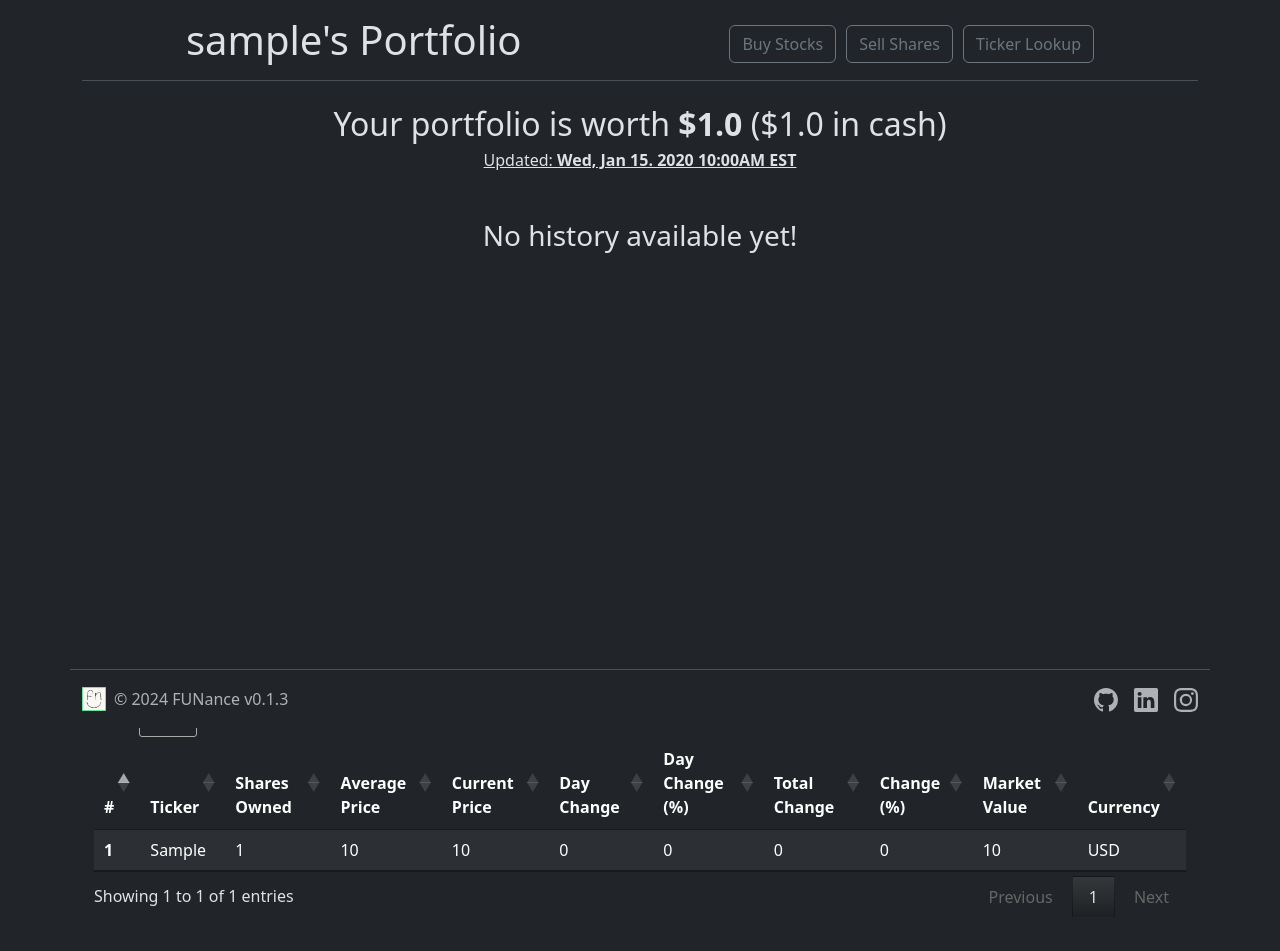
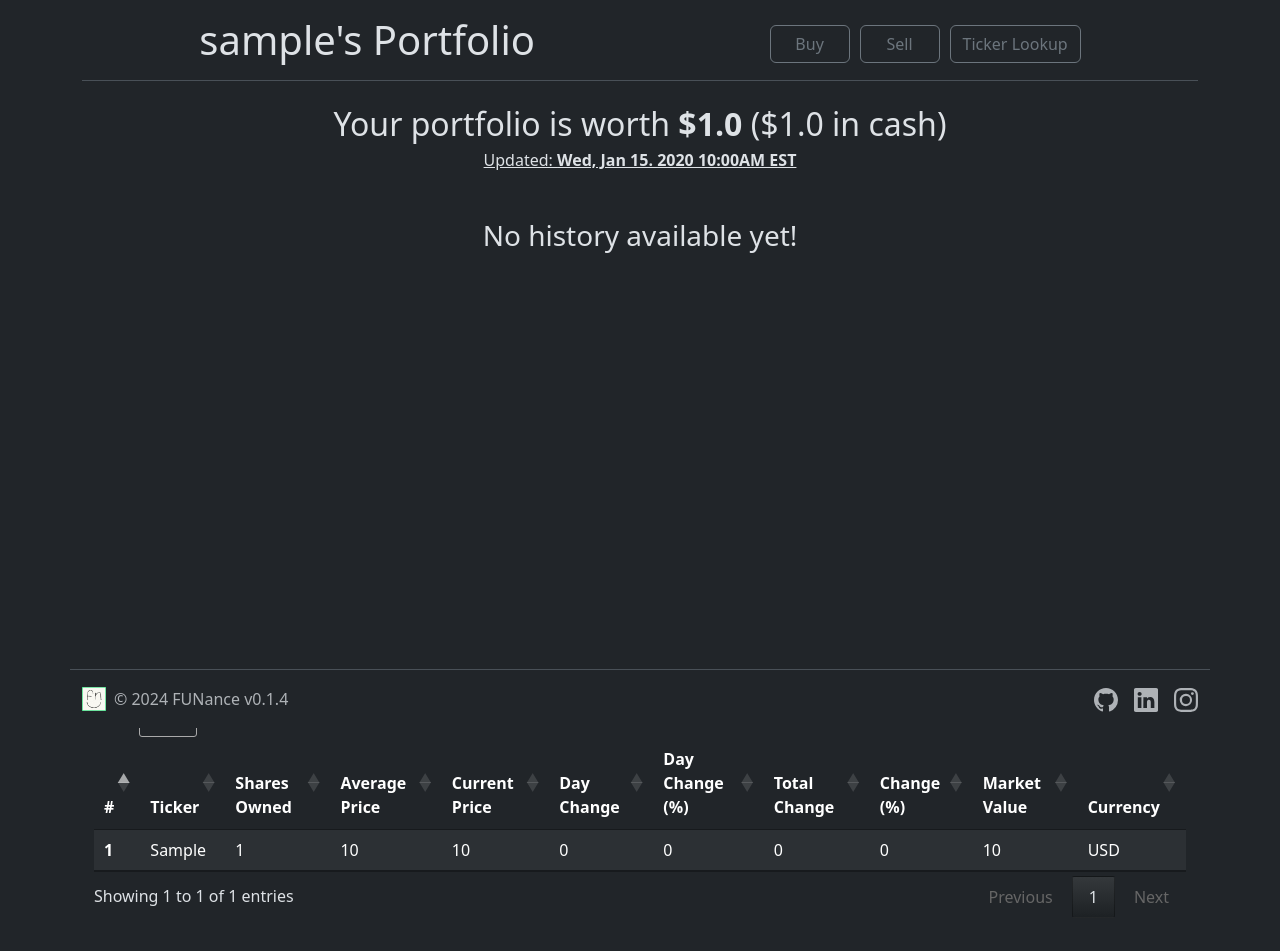
Before and after one commit to yangsu01/Funance_app, a Flask app: page /dashboard in a window 1280 px wide. Shown: the part 72-1023 px from the top of the page. Run offline with Flask 3, Linux system fonts and the light colour scheme; a user stored in the database is signed in; tables that the repository leaves empty hold one stand-in row (values such as "Sample post"); some libraries are stand-ins or nearby versions.

Commit message:
fix inefficiency

```diff
--- a/src/webapp/static/styles/main.css
+++ b/src/webapp/static/styles/main.css
@@ -34,11 +34,11 @@
 }
 
 .button-container button {
-    min-width: 100px;
+    min-width: 80px;
 }
 
 .button-container a {
-    min-width: 100px;
+    min-width: 80px;
 }
 
 .content-container {
--- a/src/webapp/templates/base.html
+++ b/src/webapp/templates/base.html
@@ -74,7 +74,7 @@
             <img src="../static/icons/funance_logo.jpg" alt="FUNance logo" width="24" height="24">
           </a>
           <!-- app version -->
-          <span class="mb-3 mb-md-0 text-body-secondary">&copy; 2024 FUNance v0.1.3</span>
+          <span class="mb-3 mb-md-0 text-body-secondary">&copy; 2024 FUNance v0.1.4</span>
         </div>
 
         <ul class="nav col-md-4 justify-content-end list-unstyled d-flex">
--- a/src/webapp/templates/portfolio_sim/dashboard.html
+++ b/src/webapp/templates/portfolio_sim/dashboard.html
@@ -19,7 +19,7 @@
         <div class="d-flex justify-content-around flex-wrap flex-md-nowrap align-items-center pt-3 pb-2 mb-3 border-bottom">
             <h1 class="h1">{{ username }}'s Portfolio</h1>
             <div class="btn-toolbar mb-2 mb-md-0 button-container">
-                <button type="button" class="btn btn-outline-secondary" onclick="openPopup('buyPopup')">Buy Stocks</button>
+                <button type="button" class="btn btn-outline-secondary" onclick="openPopup('buyPopup')">Buy</button>
                 <!-- buy popup -->
                 <div class="modal" id="buyPopup">
                     <div class="modal-dialog">
@@ -45,7 +45,7 @@
                     </div>
                 </div>
 
-                <button type="button" class="btn btn-outline-secondary" onclick="openPopup('sellPopup')">Sell Shares</button>
+                <button type="button" class="btn btn-outline-secondary" onclick="openPopup('sellPopup')">Sell</button>
                 <!-- sell popup -->
                 <div class="modal" id="sellPopup">
                     <div class="modal-dialog">
--- a/src/webapp/templates/portfolio_sim/search.html
+++ b/src/webapp/templates/portfolio_sim/search.html
@@ -21,11 +21,11 @@
         <form method="POST">
             <div class="input-group">
                 <input type="hidden" name="originalTicker" value="{{ ticker }}">
-                <input type="text" class="form-control" size="5" placeholder="Ticker" aria-label="Search Ticker" id="searchTicker" name="searchTicker" required>
+                <input type="text" class="form-control" size="1" placeholder="Ticker" aria-label="Search Ticker" id="searchTicker" name="searchTicker" required>
                 <div class="input-group-append">
-                  <button class="btn btn-outline-secondary" type="submit">Search</button>
+                    <button class="btn btn-outline-secondary" type="submit">Search</button>
                 </div>
-              </div>
+            </div>
         </form>
     </div>
 
```
Also changed, not shown: src/webapp/static/scripts/search.js (+6 -6 lines).
